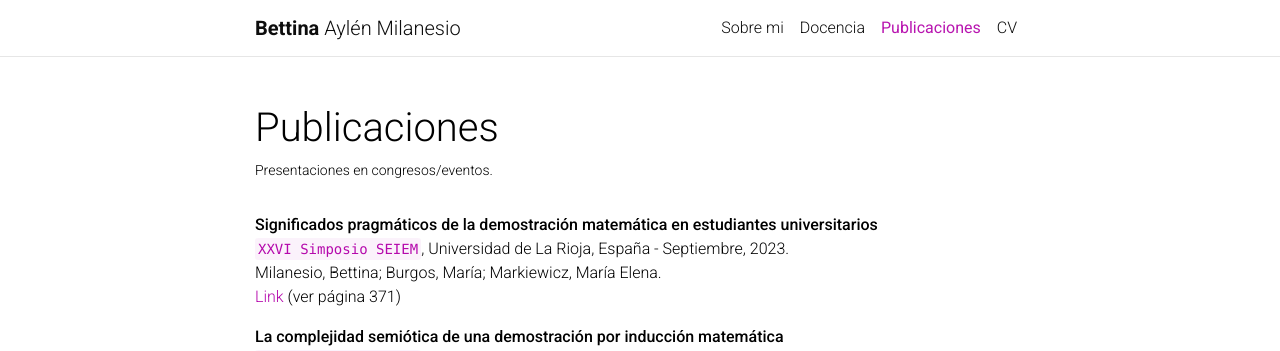
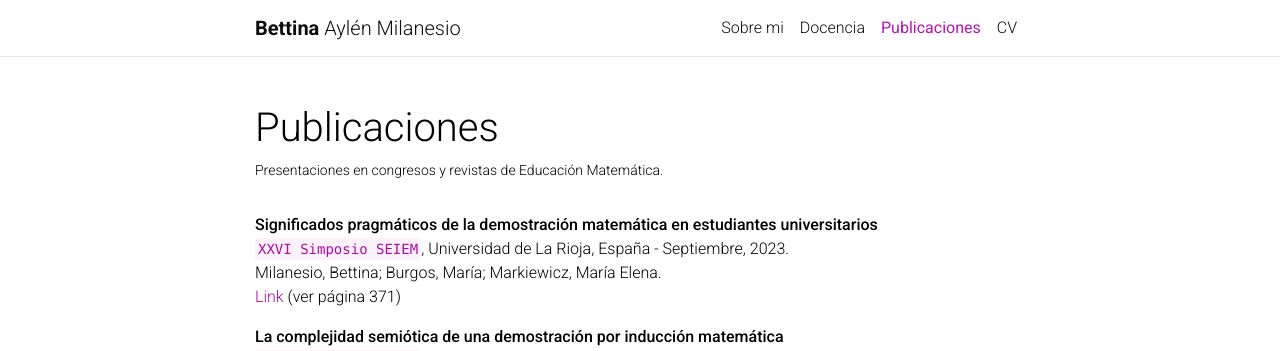
Before and after one commit to bmilanesio/bmilanesio.github.io, a Jekyll site: the page built from _pages/presentations.md, in a window 1280 px wide and 1299 px high. Shown: the top 351 px of the window. Built offline with Jekyll 4.4.1, drawn with Linux system fonts in a browser that asks for light colours; comment, search, counter and statistics services are not loaded; a style sheet for code colours, icons or effects is not loaded.

Commit message:
actualizando

```diff
--- a/_pages/presentations.md
+++ b/_pages/presentations.md
@@ -2,7 +2,7 @@
 layout: page
 title: Publicaciones
 permalink: /publications/
-description: Presentaciones en congresos/eventos.
+description: Presentaciones en congresos y revistas de Educación Matemática.
 nav: true
 nav_order: 3
 ---
```
